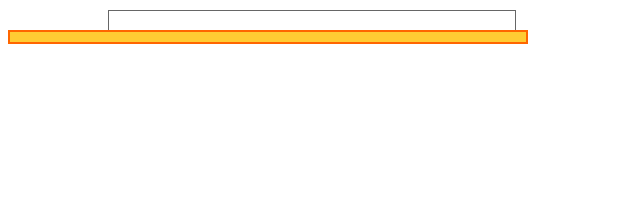
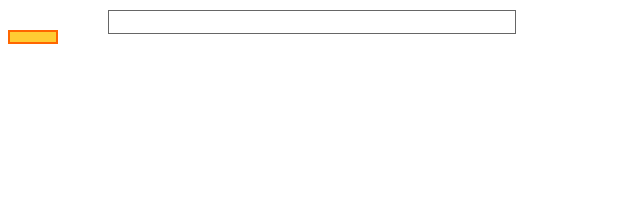
Before and after one commit to recinosjer/LosNoRelationales, a plain HTML site: page index.html in a window 1280 px wide. Shown: the whole page, without its empty margins (0-640 px from the left). Drawn offline with Linux system fonts and the light colour scheme.

Commit message:
changes 2

```diff
--- a/styles.css
+++ b/styles.css
@@ -9,7 +9,7 @@ and open the template in the editor.
 */
 @charset "utf-8";
 #play{
-    width:520px;
+    width:50px;
     margin:20px auto;
     background: #FC3;
     padding: 5px;
```
